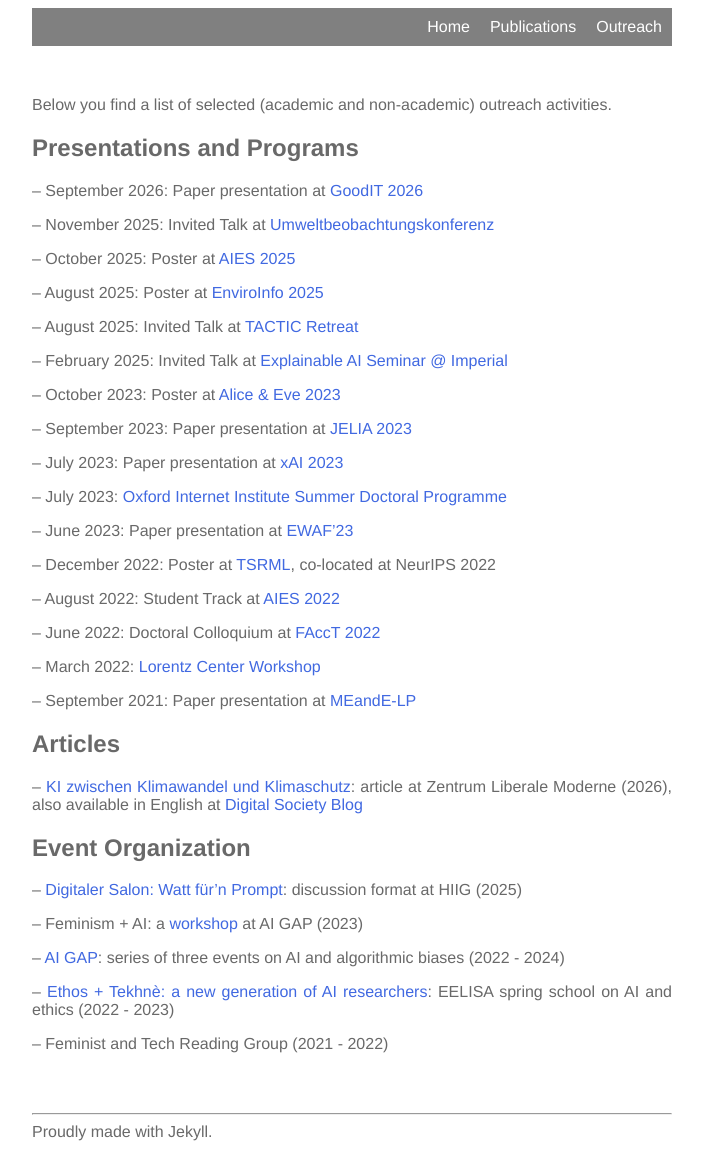
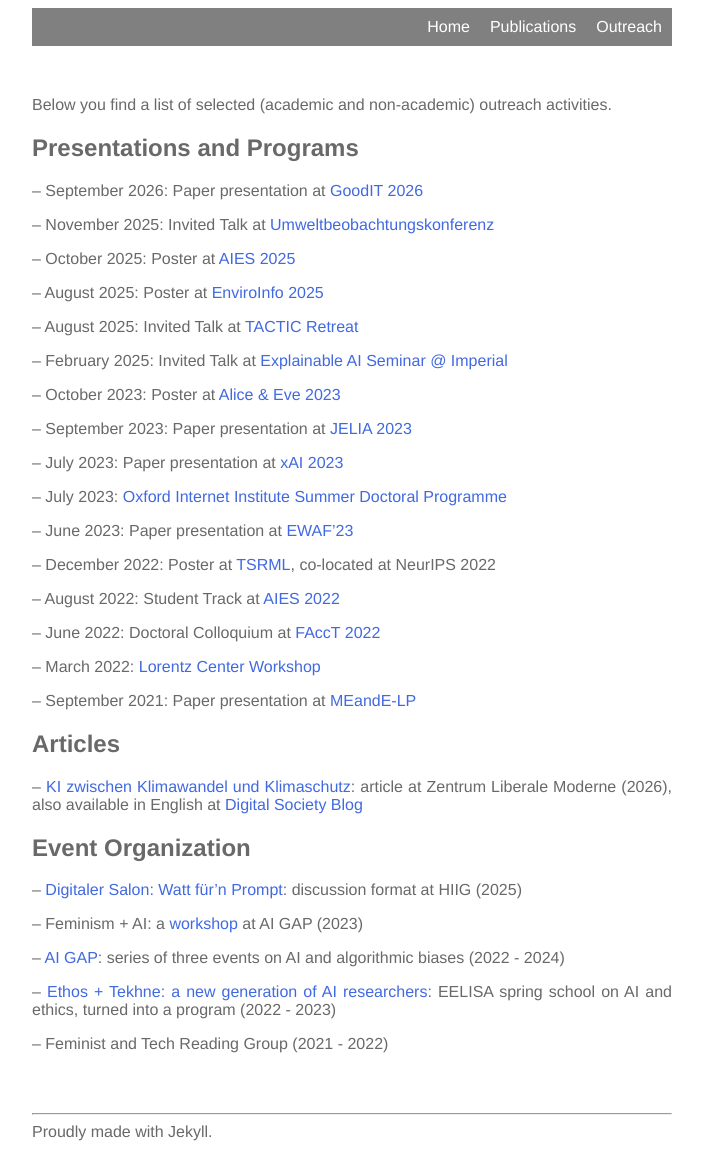
Before and after one commit to lstate/lstate.github.io, a Jekyll site: the page built from _pages/outreach.markdown, in a window 1280 px wide. Shown: the whole page, without its empty margins (288-991 px from the left). Built offline with Jekyll 4.4.1, drawn with Linux system fonts in a browser that asks for light colours.

Commit message:
Update outreach.markdown
update

```diff
--- a/_pages/outreach.markdown
+++ b/_pages/outreach.markdown
@@ -54,6 +54,6 @@ Below you find a list of selected (academic and non-academic) outreach activitie
 
 -- [AI GAP](http://aigap.di.unipi.it/): series of three events on AI and algorithmic biases (2022 - 2024)
 
--- [Ethos + Tekhnè: a new generation of AI researchers](https://community.eelisa.eu/activities/ethos-tekhne-a-new-generation-of-ai-researchers/): EELISA spring school on AI and ethics (2022 - 2023)
+-- [Ethos + Tekhne: a new generation of AI researchers](https://community.eelisa.eu/activities/ethos-tekhne-a-new-generation-of-ai-researchers/): EELISA spring school on AI and ethics, turned into a program (2022 - 2023)
 
 -- Feminist and Tech Reading Group (2021 - 2022)
```
